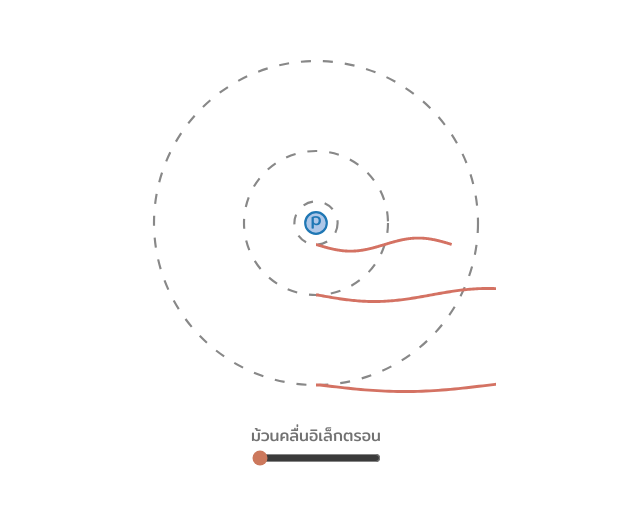
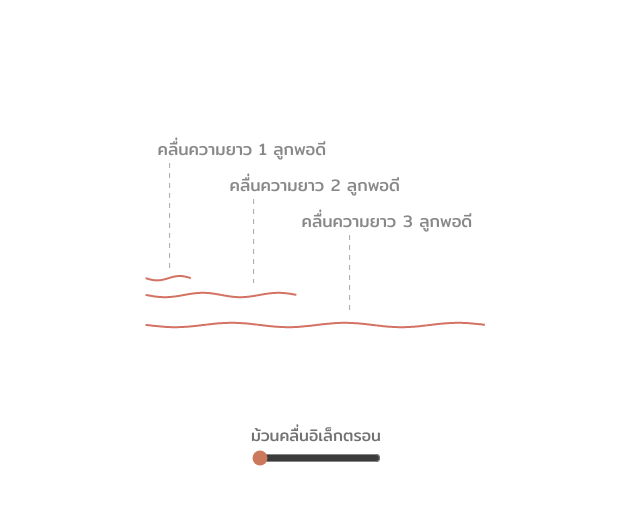
Before and after one commit to shayanin-van/atomic-models, a plain HTML site: page deBroglie-model/index.html in a window 1280 px wide. Shown: the part 145-650 px from the top of the page, without its empty margins (324-964 px from the left). Drawn offline with Linux system fonts and the light colour scheme.

Commit message:
Update index.html

```diff
--- a/deBroglie-model/index.html
+++ b/deBroglie-model/index.html
@@ -85,9 +85,14 @@
       const ctx = canvas.getContext("2d");
 
       // sizing
-      const phyWidth = 10; // in cm.
-      const phyHeight = 10; // in cm.
+      let phyWidth = 30; // in cm.
+      let phyHeight = phyWidth; // in cm.
       let ppcm = canvas.width / phyWidth; // ppcm = pixel per centimeter
+      let camX = 14.2;
+      let camY = 0;
+
+      let atomOpacity = 0;
+      let textOpacity = 1;
 
       // physics
 
@@ -99,10 +104,10 @@
 
       // coordinate converting function from physical to canvas space
       function xCon(x) {
-        return x + 5;
+        return x + phyWidth / 2 - camX;
       }
       function yCon(y) {
-        return -y + 5;
+        return -y + phyWidth / 2 + camY;
       }
 
       // resize event
@@ -114,8 +119,8 @@
 
       // proton
       function drawProton() {
-        ctx.fillStyle = "#aec7e8";
-        ctx.strokeStyle = "#1f77b4";
+        ctx.fillStyle = "#aec7e8" + map01ToHex(atomOpacity);
+        ctx.strokeStyle = "#1f77b4" + map01ToHex(atomOpacity);
         ctx.lineWidth = 0.06 * ppcm;
         ctx.beginPath();
         ctx.arc(xCon(0) * ppcm, yCon(0) * ppcm, 0.3 * ppcm, 0, 2 * Math.PI);
@@ -123,7 +128,7 @@
         ctx.stroke();
 
         // text
-        ctx.fillStyle = "#1f77b4";
+        ctx.fillStyle = "#1f77b4" + map01ToHex(atomOpacity);
         ctx.font = 0.5 * ppcm + "px mitr";
         ctx.textAlign = "center";
         ctx.textBaseline = "middle";
@@ -139,7 +144,7 @@
         }
 
         drawOrbits() {
-          ctx.strokeStyle = "#888888";
+          ctx.strokeStyle = "#888888" + map01ToHex(atomOpacity);
           ctx.lineWidth = 0.06 * ppcm;
           ctx.setLineDash([10, 12]);
           // r1
@@ -180,6 +185,58 @@
         }
       }
 
+      // text
+      function drawText() {
+        // n = 1
+        ctx.fillStyle = "#888888" + map01ToHex(textOpacity);
+        ctx.strokeStyle = "#888888" + map01ToHex(textOpacity);
+        ctx.lineWidth = 0.06 * ppcm;
+        ctx.setLineDash([5, 5]);
+        ctx.font = 1.4 * ppcm + "px mitr";
+        ctx.textAlign = "left";
+        ctx.textBaseline = "middle";
+        ctx.fillText("คลื่นความยาว 1 ลูกพอดี", xCon(1) * ppcm, yCon(10) * ppcm);
+        ctx.beginPath();
+        ctx.moveTo(xCon(2) * ppcm, yCon(9) * ppcm);
+        ctx.lineTo(xCon(2) * ppcm, yCon(0.2) * ppcm);
+        ctx.stroke();
+        // n = 2
+        ctx.fillText("คลื่นความยาว 2 ลูกพอดี", xCon(7) * ppcm, yCon(7) * ppcm);
+        ctx.beginPath();
+        ctx.moveTo(xCon(9) * ppcm, yCon(6) * ppcm);
+        ctx.lineTo(xCon(9) * ppcm, yCon(-1) * ppcm);
+        ctx.stroke();
+        // n = 3
+        ctx.fillText("คลื่นความยาว 3 ลูกพอดี", xCon(13) * ppcm, yCon(4) * ppcm);
+        ctx.beginPath();
+        ctx.moveTo(xCon(17) * ppcm, yCon(3) * ppcm);
+        ctx.lineTo(xCon(17) * ppcm, yCon(-3.6) * ppcm);
+        ctx.stroke();
+      }
+
+      // camera
+      function updateAnimation() {
+        phyWidth = 30 - document.getElementById("slider").value * (30 - 10);
+        camX = 14.2 - document.getElementById("slider").value * (14.2 - 0);
+        camY = 4 - document.getElementById("slider").value * (4 - 0);
+
+        if (document.getElementById("slider").value < 0.7) {
+          atomOpacity = 0;
+        } else {
+          atomOpacity =
+            (document.getElementById("slider").value - 0.7) / (1 - 0.7);
+        }
+
+        if (document.getElementById("slider").value < 0.1) {
+          textOpacity = (0.1 - document.getElementById("slider").value) / 0.1;
+        } else {
+          textOpacity = 0;
+        }
+
+        phyHeight = phyWidth;
+        ppcm = canvas.width / phyWidth;
+      }
+
       // electron class
       class Electron {
         constructor() {
@@ -197,7 +254,7 @@
 
         draw() {
           ctx.strokeStyle = "#d47263";
-          ctx.lineWidth = 0.08 * ppcm;
+          ctx.lineWidth = 2;
           let angle = document.getElementById("slider").value * 2 * Math.PI;
           let sectAngle = angle / this.detail;
           // n = 1
@@ -315,10 +372,32 @@
         // clear canvas
         ctx.clearRect(0, 0, canvas.width, canvas.height);
 
+        updateAnimation();
+
         // draw functions
         orbits.draw();
         electron.update();
         drawProton();
+        drawText();
+      }
+
+      function map01ToHex(value) {
+        // Ensure the value is within the 0-1 range
+        if (value < 0) value = 0;
+        if (value > 1) value = 1;
+
+        // Scale to 0-255 and round
+        const scaledValue = Math.round(value * 255);
+
+        // Convert to hexadecimal string
+        let hex = scaledValue.toString(16);
+
+        // Pad with a leading zero if necessary
+        if (hex.length === 1) {
+          hex = "0" + hex;
+        }
+
+        return hex;
       }
     </script>
   </body>
```
